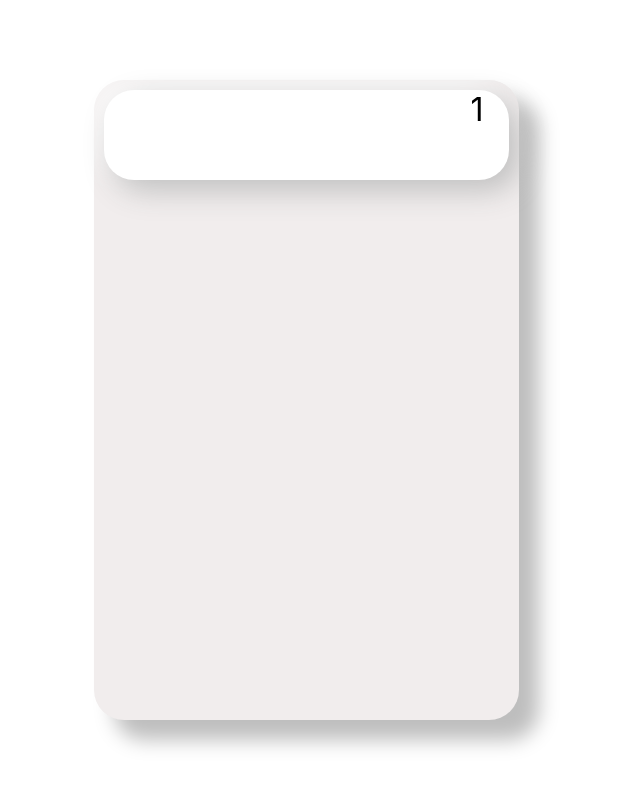
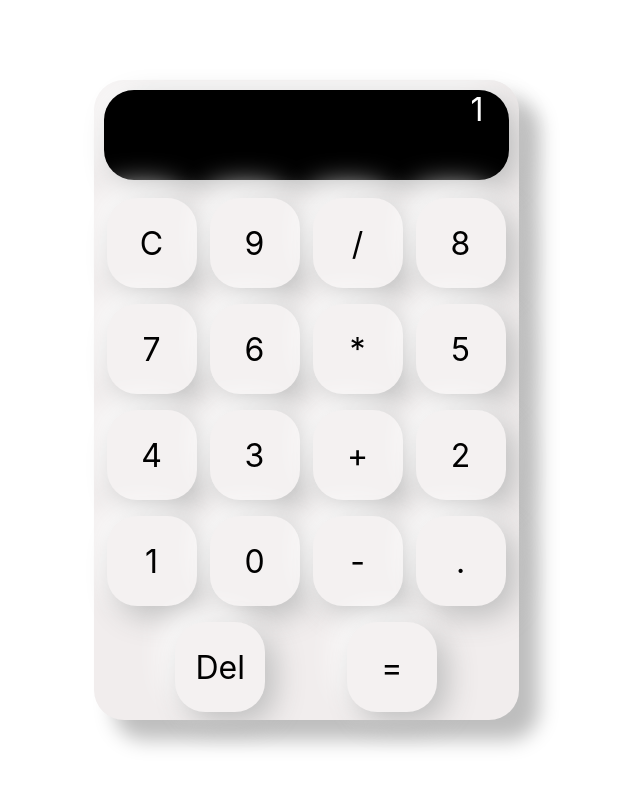
Before and after one commit to syedansshah/react-calculator, a React (Create React App) app: page / in a window 1280 px wide. Shown: the top 788 px of the page, without its empty margins (334-974 px from the left). Built offline with nearby package versions, Linux system fonts and the light colour scheme.

Commit message:
- added calculator buttons

```diff
--- /dev/null
+++ b/src/Components/Buttons.js
@@ -0,0 +1,10 @@
+import React from 'react'
+import classes from './Style/Button.module.css'
+
+function Buttons({value}) {
+  return (
+    <div className={classes.buttons}>{value}</div>
+  )
+}
+
+export default Buttons;
--- a/src/Components/Home.js
+++ b/src/Components/Home.js
@@ -1,18 +1,18 @@
 import React from 'react'
-import "./Style/Home.css"
+import classes from "./Style/Home.module.css"
+import Buttons from './Buttons'
 
 function Home() {
+    const buttons = ["C", "9", "/", "8", "7", "6", "*", "5", "4", "3", "+", "2", "1", "0", "-", ".", "Del", "="]
     return (
-        <div className='home'>
-            <div className='inner'>
-                <div className='display'>
-                    <div className='result'>
-1
-                    </div>
+        <div className={classes.home}>
+            <div className={classes.inner}>
+                <div className={classes.display}>
+                    <div className={classes.result}>1</div>
                 </div>
-            </div>
-            <div className='lower'>
-
+                <div className={classes.lower}>
+                    {buttons.map((element, index) => { return <Buttons key={index} value={element} /> })}
+                </div>
             </div>
         </div>
     )
--- /dev/null
+++ b/src/Components/Style/Button.module.css
@@ -0,0 +1,12 @@
+.buttons{
+    height: 90px;
+    width: 90px;
+    font-size: 2rem;
+    display: flex;
+    justify-content: center;
+    align-items: center;
+    border-radius: 30px;
+    background-color: #f4f1f1;
+    user-select: none;
+    box-shadow: 10px 10px 30px #bebebe, -10px -10px 30px #ffffff;
+}
--- a/src/Components/Style/Home.css
+++ b/src/Components/Style/Home.module.css
@@ -29,7 +29,7 @@
     margin-top: 10px;
     margin-bottom: 10px;
     border-radius: 30px;
-    background-color: white;
+    background-color: rgb(0, 0, 0);
     box-shadow: 10px 10px 30px #bebebe, -10px -10px 30px #ffffff;
 }
 .result{
@@ -39,4 +39,15 @@
     padding-left: 10px;
     padding-right: 10px;
     text-align: right;
+    color: white;
 }
+
+.lower{
+    height: 530px;
+    width: 425px;
+    display: flex;
+    flex-flow: row wrap;
+    justify-content: space-evenly;
+    align-items: center;
+    border-radius: 30px;
+}
```
